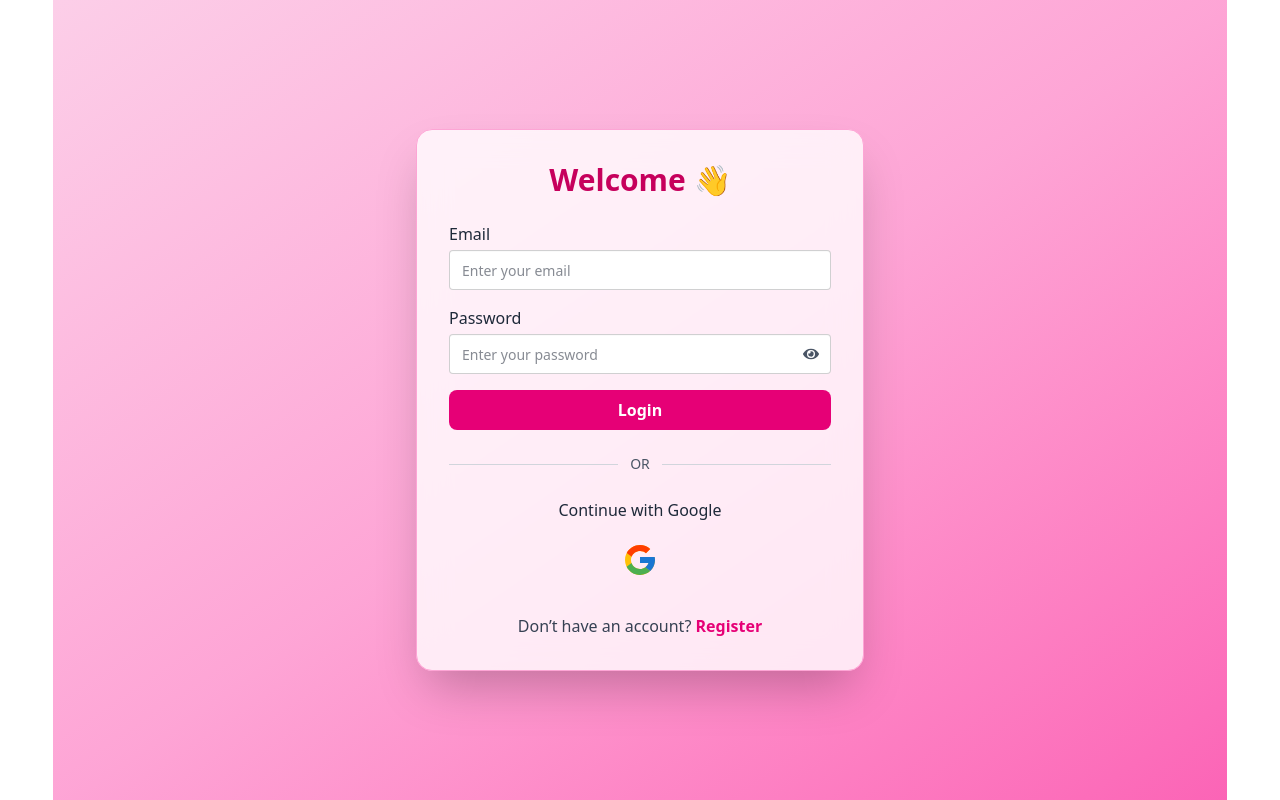
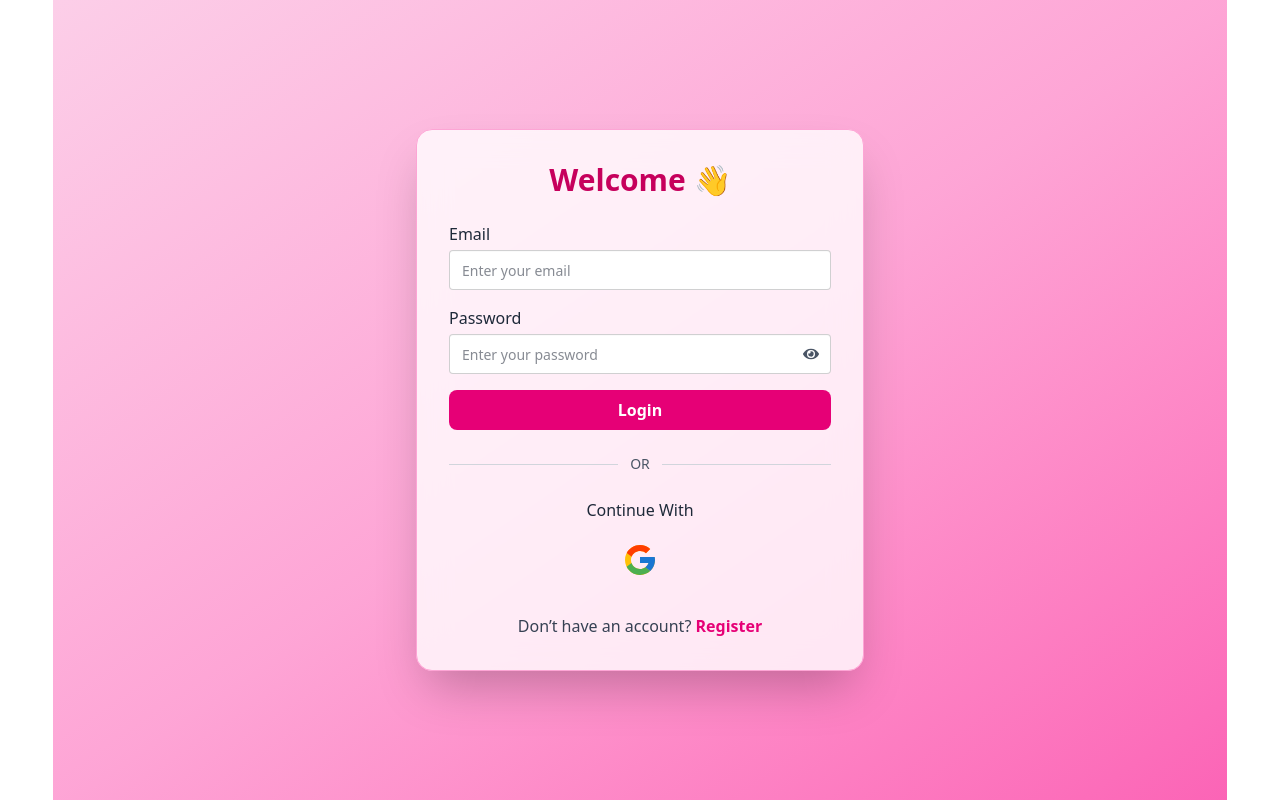
Before and after one commit to pgrmrmortuja/university-issue-management-system, a React (Vite) app: page /login in a window 1280 px wide. Built offline with nearby package versions, Linux system fonts and the light colour scheme; no server answers.

Commit message:
google login style changed

```diff
--- a/src/Pages/Login.jsx
+++ b/src/Pages/Login.jsx
@@ -148,7 +148,7 @@ const Login = () => {
         {/* Google Login */}
         <div className="flex flex-col items-center">
           <p className="mb-2 font-medium text-gray-800">
-            Continue with Google
+            Continue With
           </p>
           <button
             onClick={handleGoogleSignIn}
```
